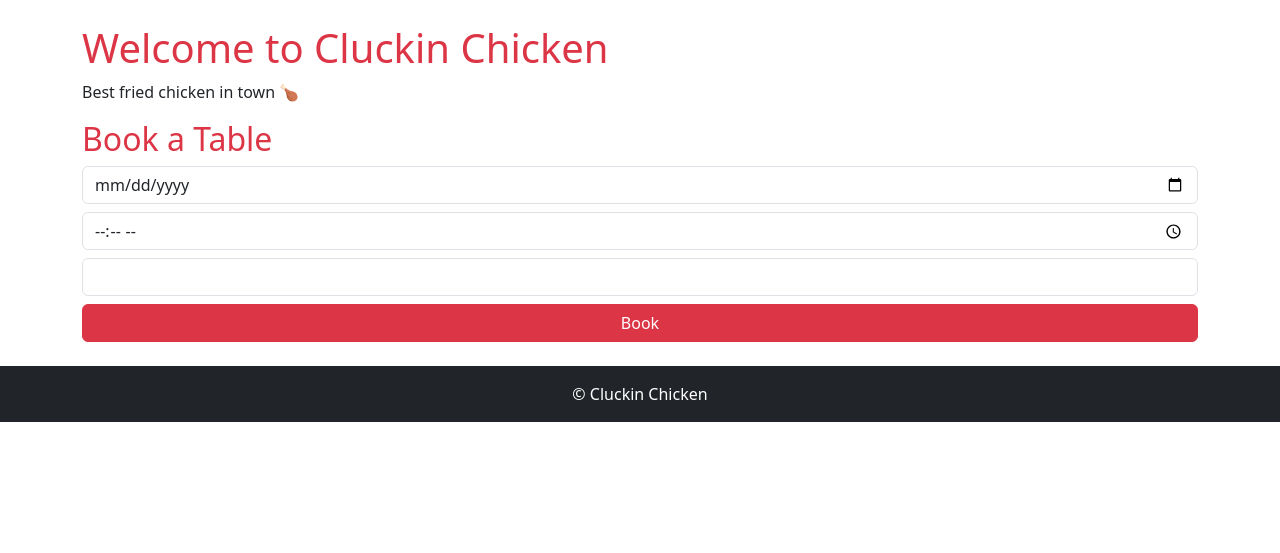
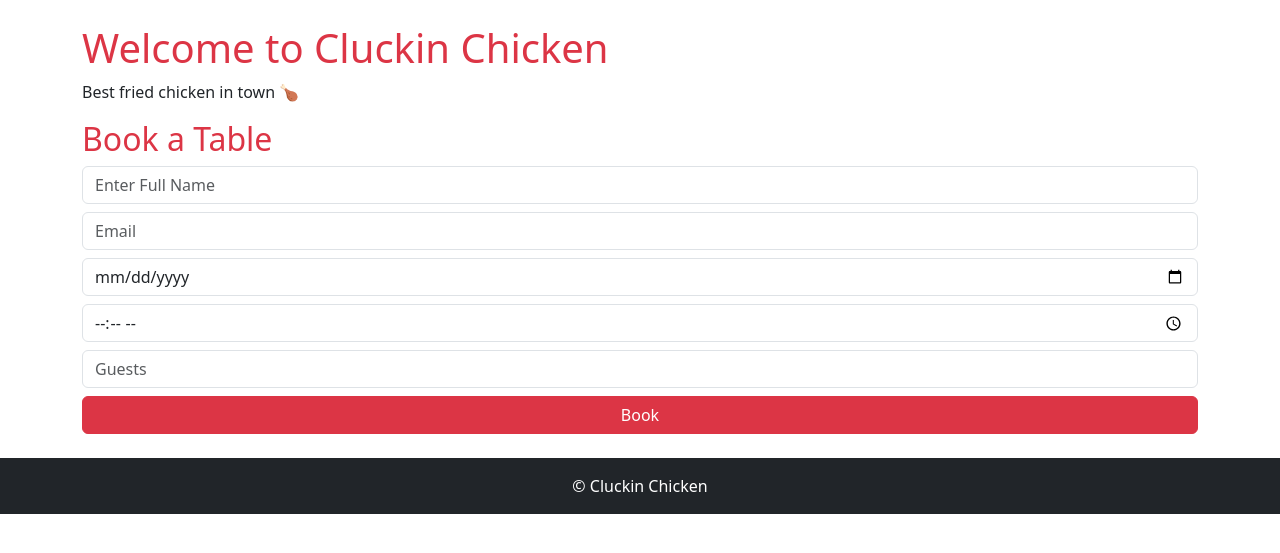
Before and after one commit to RoyCuthbert/Cluckin-Chicken, a Django app: page /booking/ in a window 1280 px wide. Shown: the part 56-609 px from the top of the page. Run offline with Django 5.2, Linux system fonts and the light colour scheme; some libraries are stand-ins or nearby versions.

Commit message:
Adding new inputs into booking form

```diff
--- a/templates/booking/booking.html
+++ b/templates/booking/booking.html
@@ -5,9 +5,11 @@
 
 <form action="{% url 'booking' %}" method="POST">
     {% csrf_token %}
+    <input type="text" name="name" class="form-control mb-2" placeholder="Enter Full Name" required>
+    <input type="email" name="email" class="form-control mb-2" placeholder="Email" >
     <input type="date" name="date" class="form-control mb-2">
     <input type="time" name="time" class="form-control mb-2">
-    <input type="number" name="guests" class="form-control mb-2">
+    <input type="number" name="guests" class="form-control mb-2" placeholder="Guests">
     <button class="btn btn-danger w-100" type="submit">Book</button>
 </form>
 {% endblock %}
```
